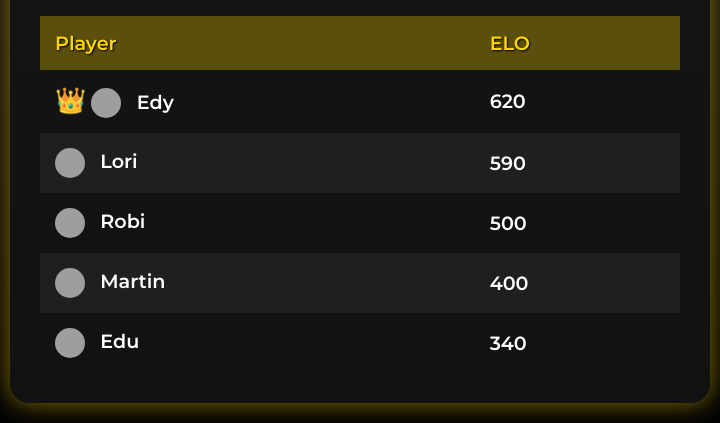
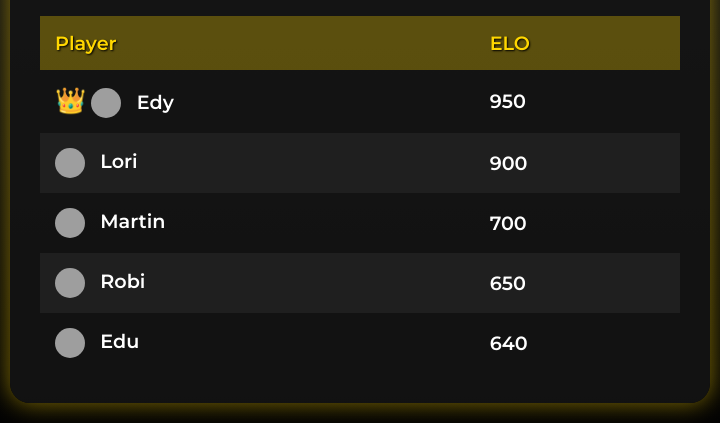
Before and after one commit to mart-in-q/CHESS-CLUB, a plain HTML site: page index.html in a window 1280 px wide. Shown: the part 247-670 px from the top of the page, 280-1000 px from the left. Drawn offline with nearby package versions, Linux system fonts and the light colour scheme; grey boxes are pictures that could not be loaded.

Commit message:
index.html

```diff
--- a/index.html
+++ b/index.html
@@ -229,7 +229,7 @@
   const players = [
     {
       name: "Martin",
-      elo: 400,
+      elo: 700  ,
       img: "https://i.imgur.com/uIgDDDd.png",
       bio: "sigma sigma boy",
       wins: 0,
@@ -237,15 +237,15 @@
     },
     {
       name: "Edy",
-      elo: 620,
+      elo: 950,
       img: "https://i.imgur.com/VUie9j6.jpeg",
       bio: "Hello! I'm EDY!! My favorite board game is chess♟. I play chess every day, and I watch chess content basically at any given time I can. I'm known for Queen trading whenever I can. I'd like to play against you. Chess profile: EDYBRAWL95",
-      wins: 0,
+      wins: 69,
       losses: 0
     },
     {
       name: "Lori",
-      elo: 590,
+      elo: 900,
       img: "https://i.imgur.com/ALMtWAw.jpeg",
       bio: "Not a femboy 0-0.",
       wins: 0,
@@ -253,7 +253,7 @@
     },
     {
       name: "Edu",
-      elo: 340,
+      elo: 640,
       img: "https://i.imgur.com/iGpvJK9.png",
       bio: "OFFLINE",
       wins: 0,
@@ -261,9 +261,9 @@
     },
     {
       name: "Robi",
-      elo: 500,
+      elo: 650,
       img: "https://i.imgur.com/Qa6QrfI.jpeg",
-      bio: "no bio yet",
+      bio: "idk..",
       wins: 0,
       losses: 0
     }
```
